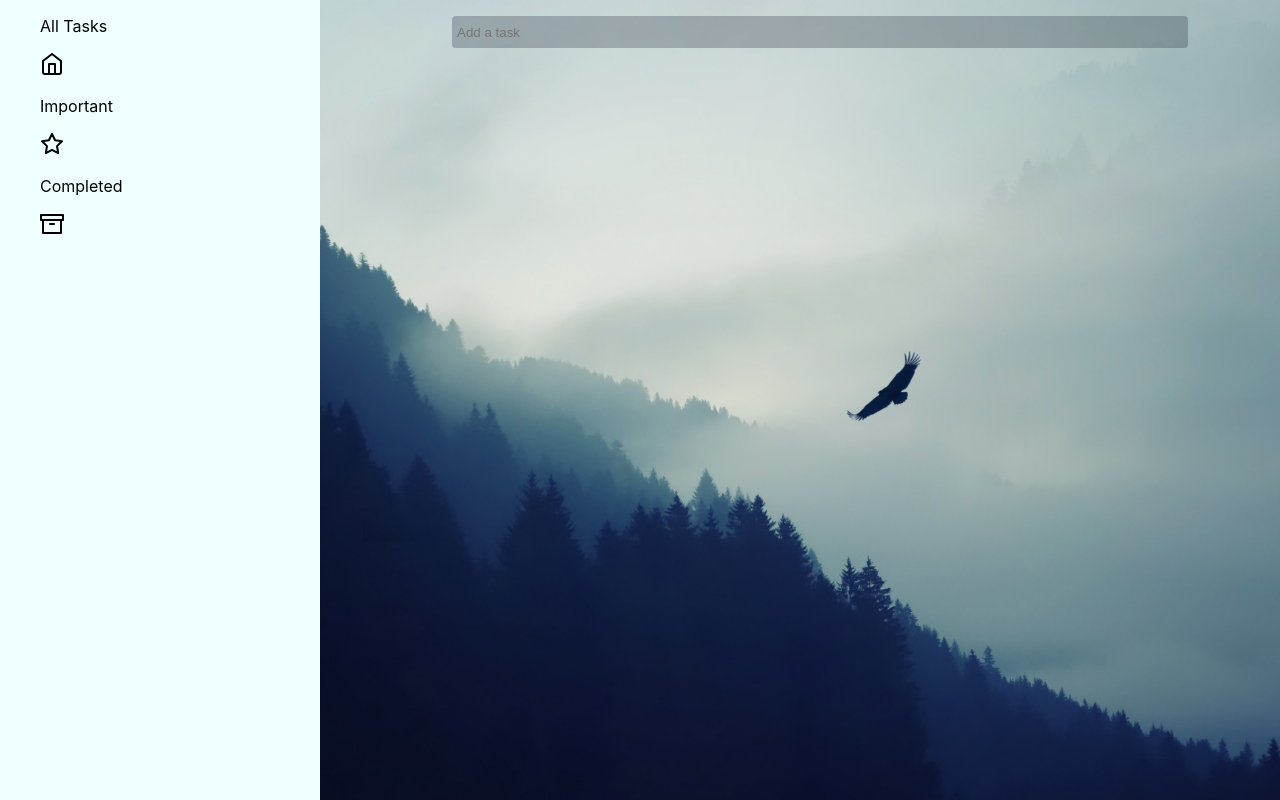
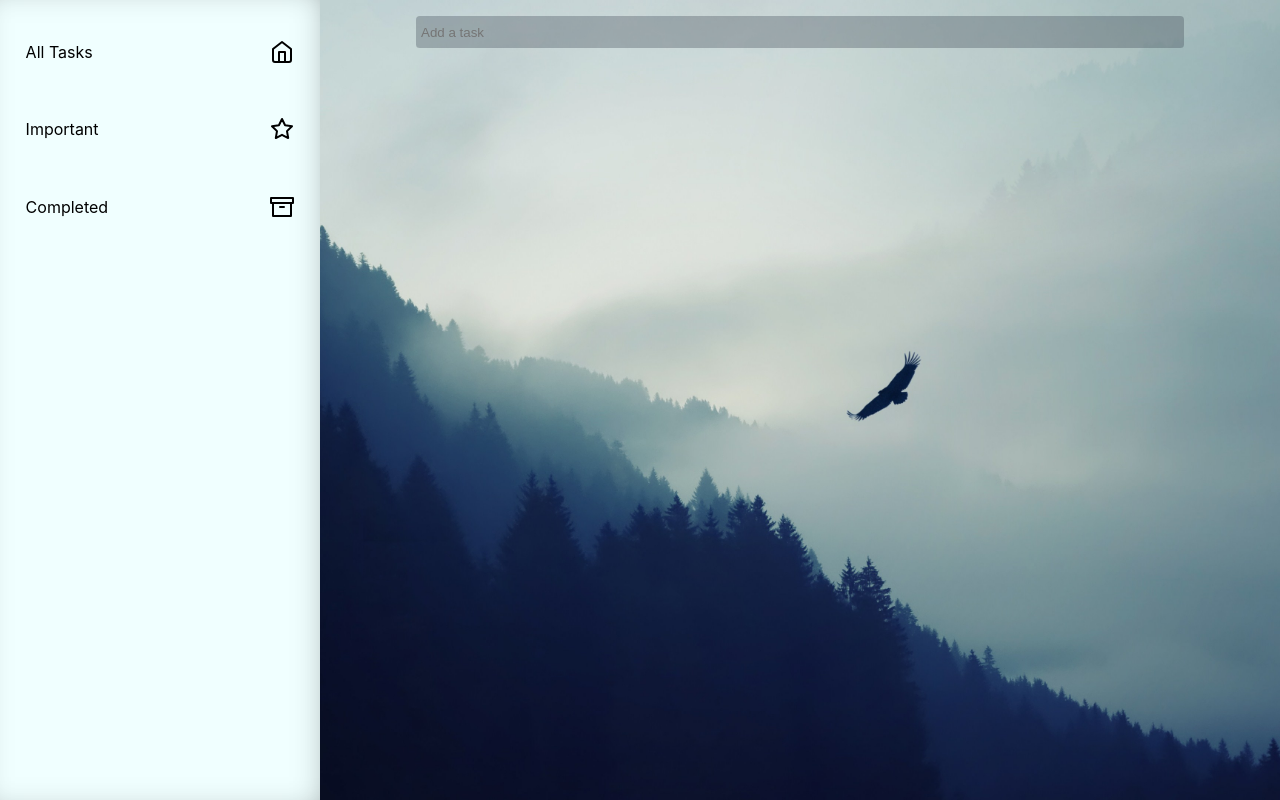
Before and after one commit to jamesdebnam/todo, a React (Create React App) app: page / in a window 1280 px wide. Built offline with nearby package versions, Linux system fonts and the light colour scheme.

Commit message:
added styling and svg for filter list

```diff
--- a/src/components/Sidebar/Sidebar.css
+++ b/src/components/Sidebar/Sidebar.css
@@ -1,3 +1,43 @@
 ul {
   list-style: none;
+  padding: 0;
 }
+
+.sidebar--container {
+  box-shadow: inset -8px 0px 40px -26px rgba(0, 0, 0, 0.63);
+}
+
+.sidebar--filter--item {
+  display: flex;
+  align-items: center;
+  justify-content: space-between;
+  margin: 2vw;
+  transition: all 0.3s ease;
+}
+.icon {
+  transition: all 0.3s ease;
+}
+
+.all-tasks:hover > .icon--all-tasks,
+.all-tasks:hover {
+  color: #218f63;
+  stroke: #218f63;
+  transition: all 0.3s ease;
+  cursor: pointer;
+}
+
+.important:hover > .icon--important,
+.important:hover {
+  color: #db6627;
+  stroke: #db6627;
+  transition: all 0.3s ease;
+  cursor: pointer;
+}
+
+.completed:hover > .icon--completed,
+.completed:hover {
+  color: #727f94;
+  stroke: #727f94;
+  transition: all 0.3s ease;
+  cursor: pointer;
+}
--- a/src/components/Sidebar/Sidebar.js
+++ b/src/components/Sidebar/Sidebar.js
@@ -4,9 +4,9 @@ import "./Sidebar.css";
 export default class Sidebar extends Component {
   render() {
     return (
-      <div>
+      <div className="sidebar">
         <ul className="sidebar--filter">
-          <li>
+          <li className="sidebar--filter--item all-tasks">
             <p>All Tasks</p>
             <svg
               xmlns="http://www.w3.org/2000/svg"
@@ -18,13 +18,13 @@ export default class Sidebar extends Component {
               stroke-width="2"
               stroke-linecap="round"
               stroke-linejoin="round"
-              class="feather feather-home"
+              class="icon icon--all-tasks"
             >
               <path d="M3 9l9-7 9 7v11a2 2 0 0 1-2 2H5a2 2 0 0 1-2-2z"></path>
               <polyline points="9 22 9 12 15 12 15 22"></polyline>
             </svg>
           </li>
-          <li>
+          <li className="sidebar--filter--item important">
             <p>Important</p>
             <svg
               xmlns="http://www.w3.org/2000/svg"
@@ -36,12 +36,12 @@ export default class Sidebar extends Component {
               stroke-width="2"
               stroke-linecap="round"
               stroke-linejoin="round"
-              class="feather feather-star"
+              class="icon icon--important"
             >
               <polygon points="12 2 15.09 8.26 22 9.27 17 14.14 18.18 21.02 12 17.77 5.82 21.02 7 14.14 2 9.27 8.91 8.26 12 2"></polygon>
             </svg>
           </li>
-          <li>
+          <li className="sidebar--filter--item completed">
             <p>Completed</p>
             <svg
               xmlns="http://www.w3.org/2000/svg"
@@ -53,7 +53,7 @@ export default class Sidebar extends Component {
               stroke-width="2"
               stroke-linecap="round"
               stroke-linejoin="round"
-              class="feather feather-archive"
+              class="icon icon--completed"
             >
               <polyline points="21 8 21 21 3 21 3 8"></polyline>
               <rect x="1" y="3" width="22" height="5"></rect>
--- a/src/components/ToDos/ToDos.css
+++ b/src/components/ToDos/ToDos.css
@@ -67,13 +67,13 @@
 }
 
 .star--icon__active {
-  fill: #168b72;
-  stroke: #168b72;
+  fill: #db6627;
+  stroke: #db6627;
 }
 
 .star--icon:hover {
   cursor: pointer;
-  filter: invert(75%) sepia(23%) saturate(6710%) hue-rotate(176deg)
-    brightness(102%) contrast(102%);
+  stroke: #db6627;
+
   transition: all ease 0.4s;
 }
```
